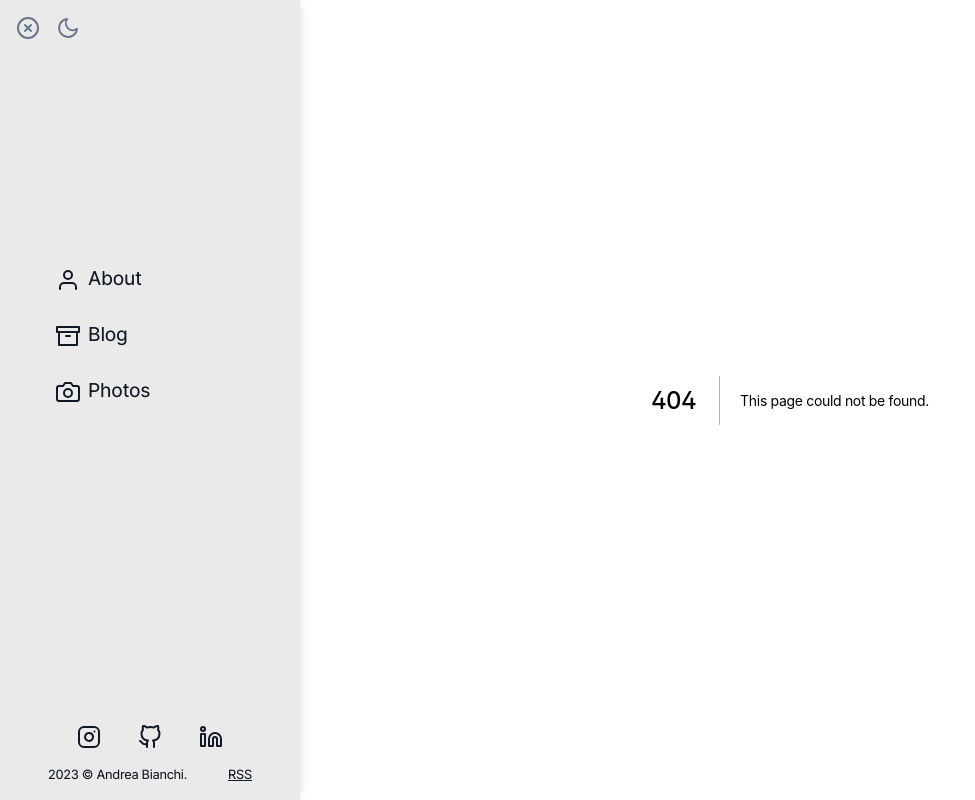
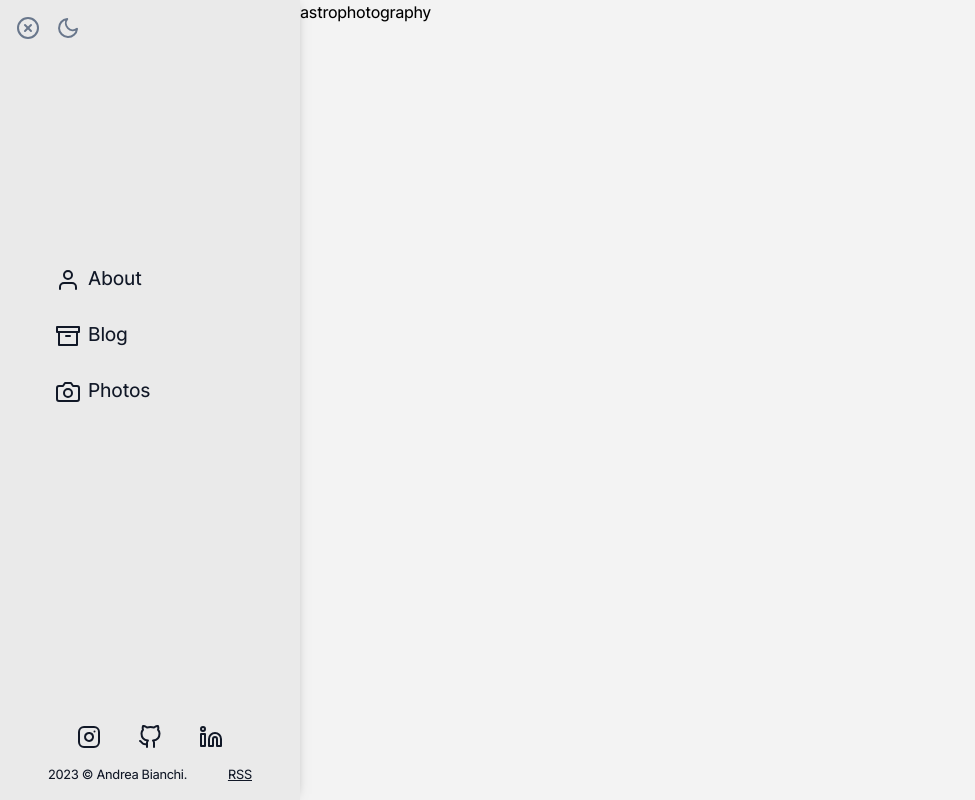
Before and after one commit to andreaiaia/blog, a Next.js app: page /photos/Astrophotography in a window 1280 px wide. Before the commit this address had no page. Shown: the whole page, without its empty margins (0-975 px from the left). Built offline with nearby package versions, Linux system fonts and the light colour scheme.

Commit message:
Create astrophotography gallery page

```diff
--- /dev/null
+++ b/pages/photos/Astrophotography.jsx
@@ -0,0 +1,7 @@
+import React from 'react';
+
+const Astrophotography = () => {
+  return <div>astrophotography</div>;
+};
+
+export default Astrophotography;
```
